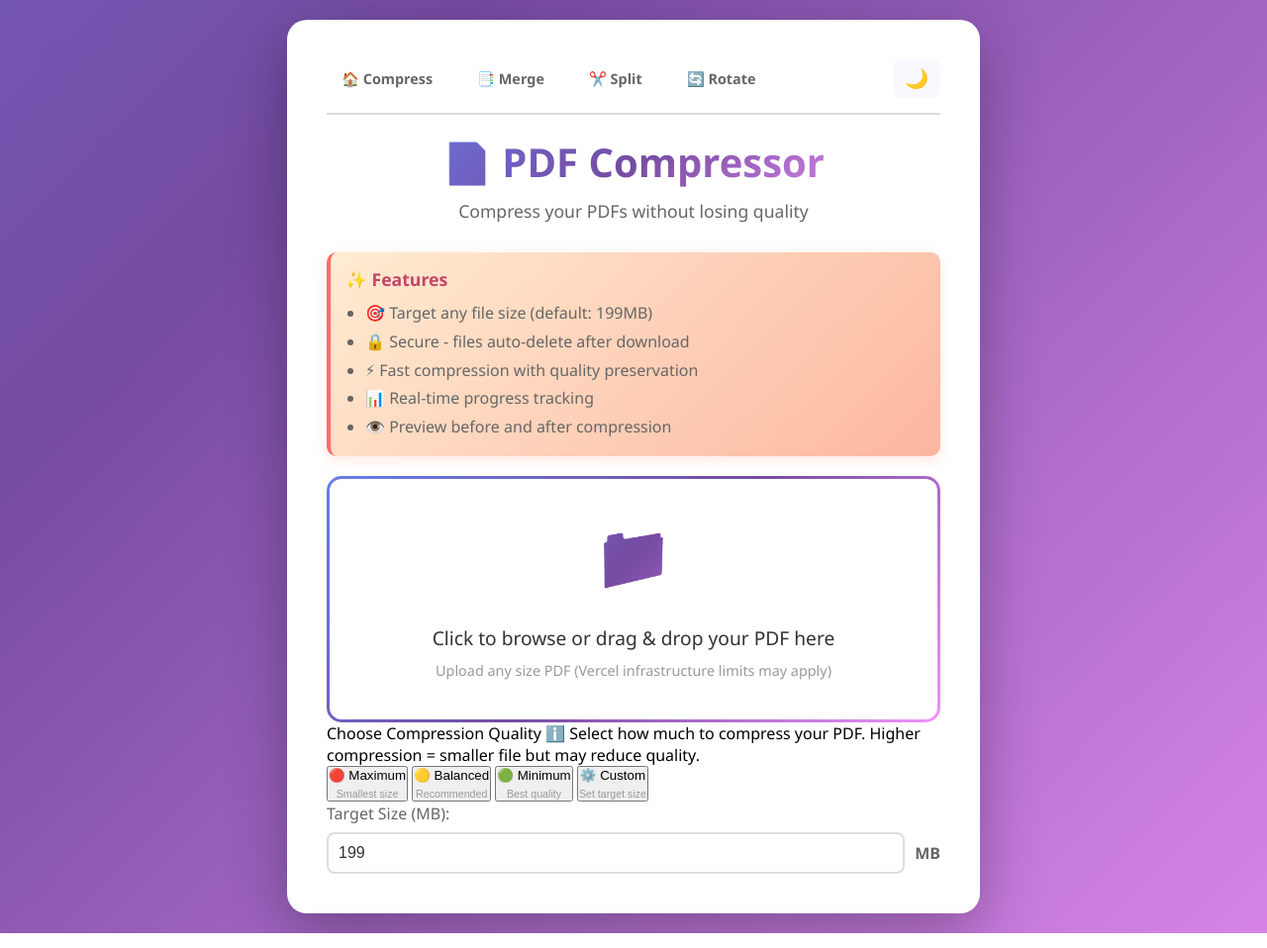
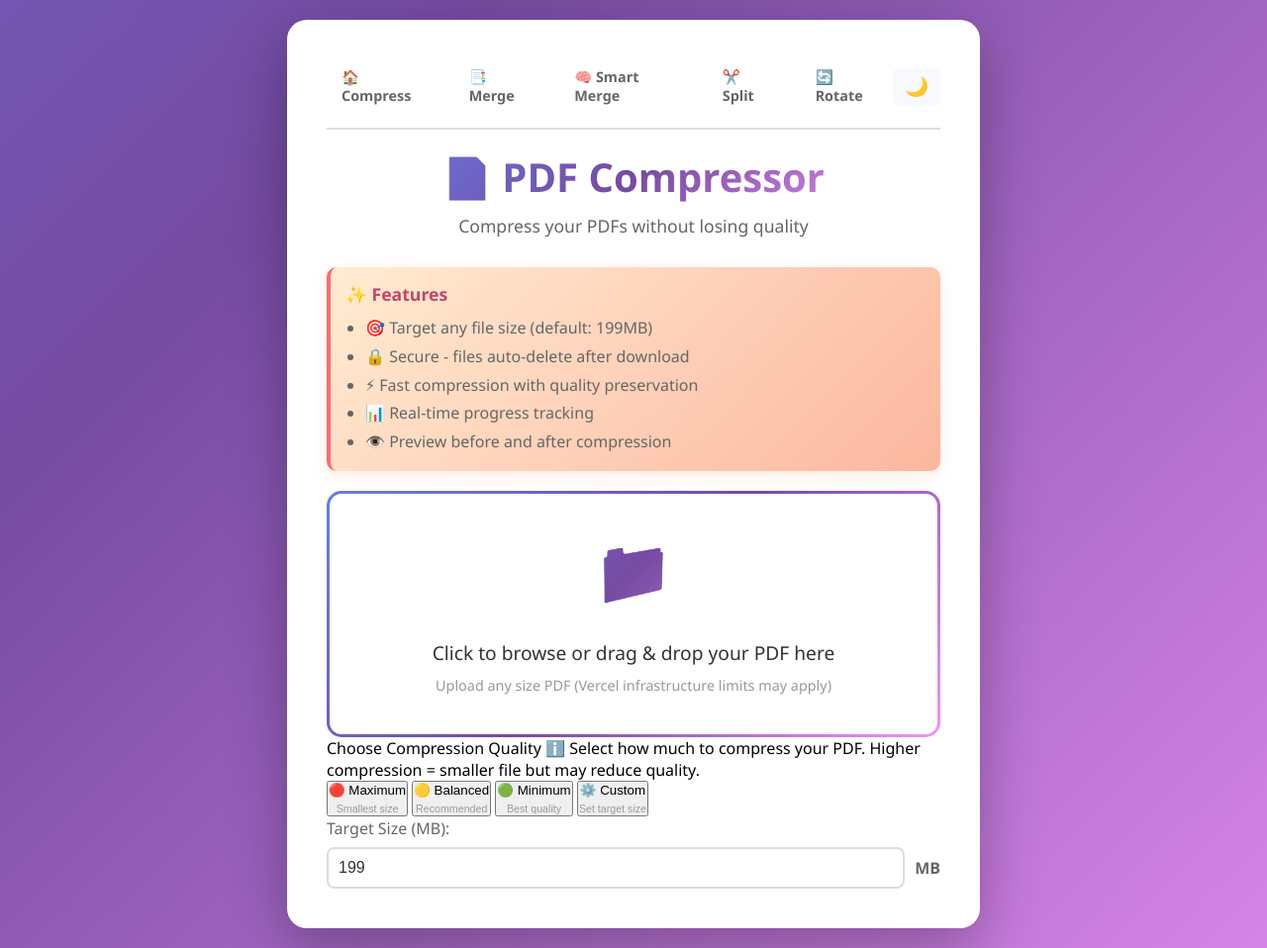
Before and after one commit to draphael123/pdfcompress, a Flask app: page / in a window 1280 px wide. Shown: the whole page at 99% size. Run offline with Flask 3, Linux system fonts and the light colour scheme; some libraries are stand-ins or nearby versions.

Commit message:
Add Smart Merge navigation to all pages

```diff
--- a/templates/index.html
+++ b/templates/index.html
@@ -592,6 +592,7 @@
             <div class="nav-menu">
                 <a href="/" class="nav-link">🏠 Compress</a>
                 <a href="/merge-page" class="nav-link">📑 Merge</a>
+                <a href="/smart-merge" class="nav-link">🧠 Smart Merge</a>
                 <a href="/split-page" class="nav-link">✂️ Split</a>
                 <a href="/rotate-page" class="nav-link">🔄 Rotate</a>
             </div>
--- a/templates/merge.html
+++ b/templates/merge.html
@@ -394,6 +394,7 @@
             <div class="nav-menu" style="display: flex; gap: 15px;">
                 <a href="/" style="color: #666; text-decoration: none; font-weight: 600; font-size: 0.9em; padding: 8px 15px; border-radius: 8px; transition: all 0.3s;">🏠 Compress</a>
                 <a href="/merge-page" style="color: #666; text-decoration: none; font-weight: 600; font-size: 0.9em; padding: 8px 15px; border-radius: 8px; transition: all 0.3s;">📑 Merge</a>
+                <a href="/smart-merge" style="color: #666; text-decoration: none; font-weight: 600; font-size: 0.9em; padding: 8px 15px; border-radius: 8px; transition: all 0.3s;">🧠 Smart Merge</a>
                 <a href="/split-page" style="color: #666; text-decoration: none; font-weight: 600; font-size: 0.9em; padding: 8px 15px; border-radius: 8px; transition: all 0.3s;">✂️ Split</a>
                 <a href="/rotate-page" style="color: #666; text-decoration: none; font-weight: 600; font-size: 0.9em; padding: 8px 15px; border-radius: 8px; transition: all 0.3s;">🔄 Rotate</a>
             </div>
--- a/templates/rotate.html
+++ b/templates/rotate.html
@@ -232,6 +232,7 @@
             <div class="nav-menu">
                 <a href="/" class="nav-link">🏠 Compress</a>
                 <a href="/merge-page" class="nav-link">📑 Merge</a>
+                <a href="/smart-merge" class="nav-link">🧠 Smart Merge</a>
                 <a href="/split-page" class="nav-link">✂️ Split</a>
                 <a href="/rotate-page" class="nav-link">🔄 Rotate</a>
             </div>
--- a/templates/split.html
+++ b/templates/split.html
@@ -271,6 +271,7 @@
             <div class="nav-menu">
                 <a href="/" class="nav-link">🏠 Compress</a>
                 <a href="/merge-page" class="nav-link">📑 Merge</a>
+                <a href="/smart-merge" class="nav-link">🧠 Smart Merge</a>
                 <a href="/split-page" class="nav-link">✂️ Split</a>
                 <a href="/rotate-page" class="nav-link">🔄 Rotate</a>
             </div>
```
